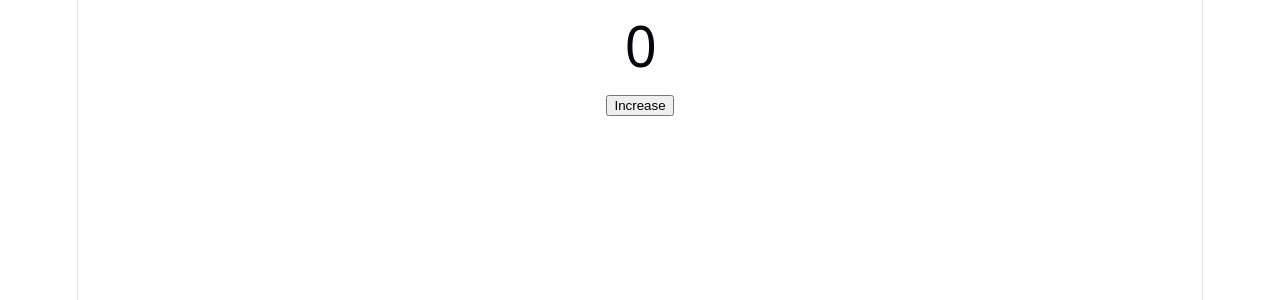
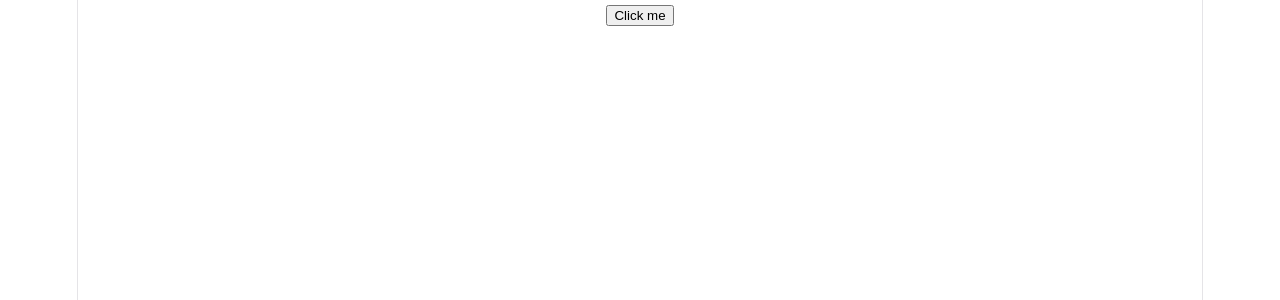
Before and after one commit to kanganamaheshwari0-cmd/react-revision, a React (Vite) app in the folder revision/: page / in a window 1280 px wide. Shown: the top 300 px of the page. Built offline with nearby package versions, Linux system fonts and the light colour scheme.

Commit message:
on click

```diff
--- a/revision/src/App.jsx
+++ b/revision/src/App.jsx
@@ -78,21 +78,21 @@
 
 //USE STATE HOOK
 
-import React, { useState } from 'react'
+// import React, { useState } from 'react'
 
-const App = () => {
-    const [count , setCount] = useState(0)
-  return (
-    <div>
-      <h1>{count}</h1>
+// const App = () => {
+//     const [count , setCount] = useState(0)
+//   return (
+//     <div>
+//       <h1>{count}</h1>
 
-      <button onClick={() => setCount(count+1)}>
-        Increase</button>
-    </div>
-  )
-}
+//       <button onClick={() => setCount(count+1)}>
+//         Increase</button>
+//     </div>
+//   )
+// }
 
-export default App
+// export default App
 
 //2ND EXAMPLE USESTATE
 
@@ -109,3 +109,20 @@ export default App
 // }
 
 // export default App
+
+// EVENT HANDLING ONCLICK
+
+import React from 'react'
+
+const App = () => {
+  const handleClick = () => {
+    alert("Button clicked")
+  }
+  return (
+    <div>
+      <button onClick={handleClick}> Click me</button>
+    </div>
+  )
+}
+
+export default App
```
